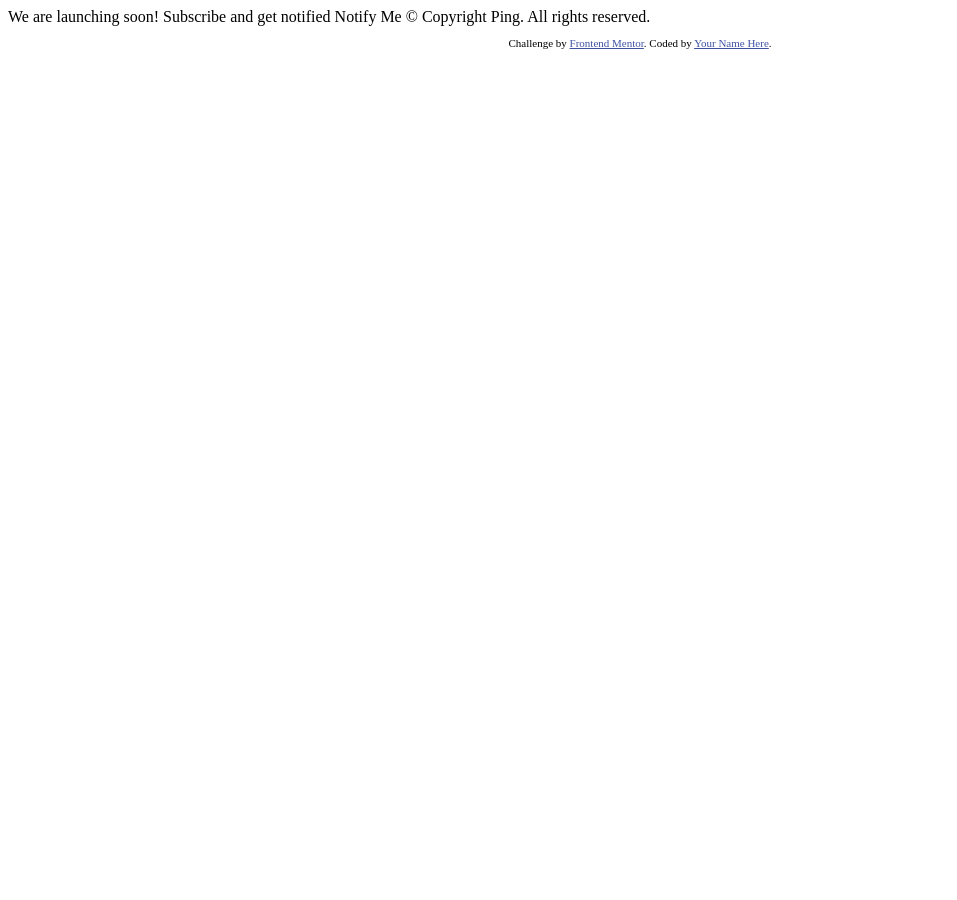
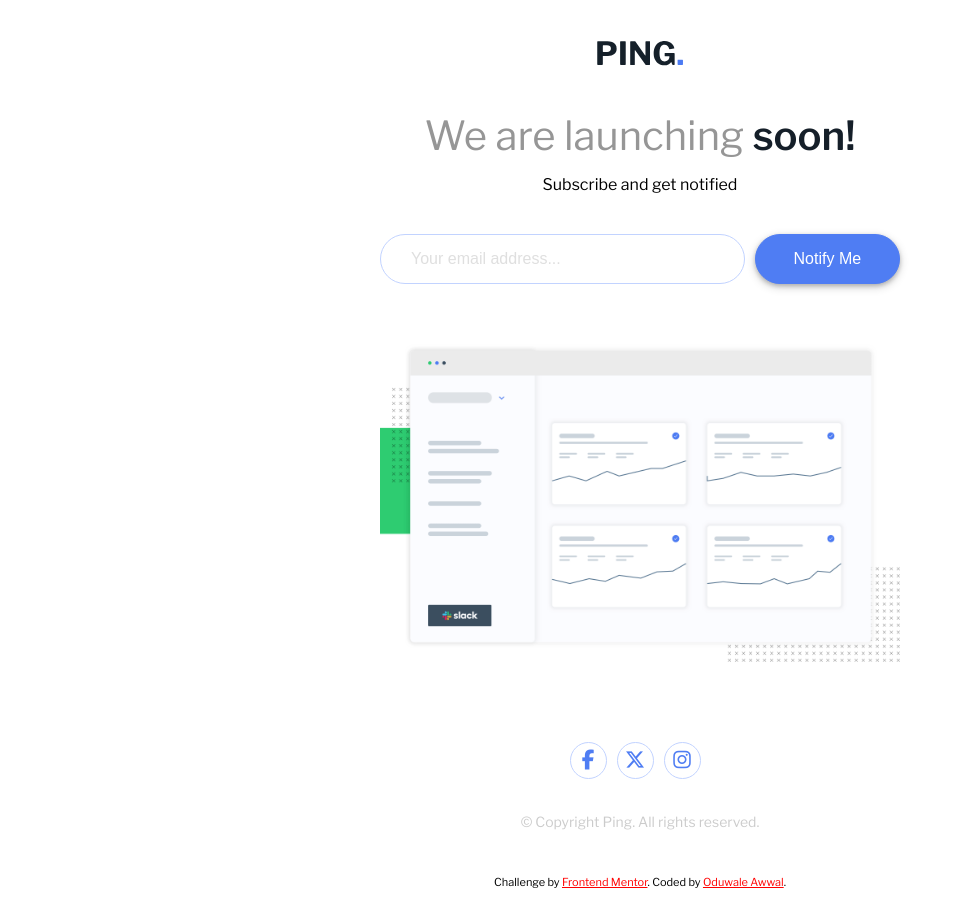
Before and after one commit to harwarl/CSS, a plain HTML site: page ping-coming-soon-page-master/index.html in a window 1280 px wide. Shown: the whole page, without its empty margins (0-957 px from the left). Before the commit the page ends 800 px from the top, so only its background shows below. Drawn offline with nearby package versions, Linux system fonts and the light colour scheme.

Commit message:
ping-coming-soon-page-master

```diff
--- a/ping-coming-soon-page-master/index.html
+++ b/ping-coming-soon-page-master/index.html
@@ -1,33 +1,76 @@
 <!DOCTYPE html>
 <html lang="en">
   <head>
-  <meta charset="UTF-8">
-  <meta name="viewport" content="width=device-width, initial-scale=1.0"> <!-- displays site properly based on user's device -->
+    <meta charset="UTF-8" />
+    <meta name="viewport" content="width=device-width, initial-scale=1.0" />
+    <!-- displays site properly based on user's device -->
 
-  <link rel="icon" type="image/png" sizes="32x32" href="./images/favicon-32x32.png">
-
+    <link
+      rel="icon"
+      type="image/png"
+      sizes="32x32"
+      href="./images/favicon-32x32.png"
+    />
+    <link rel="preconnect" href="https://fonts.googleapis.com" />
+    <link rel="preconnect" href="https://fonts.gstatic.com" crossorigin />
+    <link
+      href="https://fonts.googleapis.com/css2?family=Libre+Franklin:ital,wght@0,100..900;1,100..900&display=swap"
+      rel="stylesheet"
+    />
+    <link rel="stylesheet" href="./styles/index.css" />
+    <script
+      src="https://kit.fontawesome.com/d92138eee1.js"
+      crossorigin="anonymous"
+    ></script>
     <title>Frontend Mentor | Ping coming soon page</title>
 
     <!-- Feel free to remove these styles or customise in your own stylesheet 👍 -->
     <style>
-    .attribution { font-size: 11px; text-align: center; }
-    .attribution a { color: hsl(228, 45%, 44%); }
+      .attribution {
+        font-size: 11px;
+        text-align: center;
+      }
+      .attribution a {
+        color: red;
+      }
     </style>
   </head>
   <body>
-
-  We are launching soon!
-
-  Subscribe and get notified
-
-  Notify Me
-
-  &copy; Copyright Ping. All rights reserved.
-
+    <main class="main">
+      <div class="container">
+        <div class="container__image">
+          <img src="./images/logo.svg" alt="ping_logo" />
+        </div>
+        <h1 class="main__heading">We are launching <span>soon!</span></h1>
+        <h4 class="main__sub-heading">Subscribe and get notified</h4>
+        <form class="form" action="submit">
+          <input
+            type="text"
+            name="email"
+            id="email"
+            class="form__input"
+            placeholder="Your email address..."
+          />
+          <button class="btn form__btn" type="submit">Notify Me</button>
+          <p class="error__message"></p>
+        </form>
+        <div class="image__container">
+          <img src="./images/illustration-dashboard.png" alt="chart" />
+        </div>
+        <ul class="socials__container">
+          <li class="social"><i class="fa-brands fa-facebook-f"></i></li>
+          <li class="social"><i class="fa-brands fa-x-twitter"></i></li>
+          <li class="social"><i class="fa-brands fa-instagram"></i></li>
+        </ul>
+        <p>&copy; Copyright Ping. All rights reserved.</p>
+      </div>
+    </main>
     <footer>
       <p class="attribution">
-      Challenge by <a href="https://www.frontendmentor.io?ref=challenge" target="_blank">Frontend Mentor</a>.
-      Coded by <a href="#">Your Name Here</a>.
+        Challenge by
+        <a href="https://www.frontendmentor.io?ref=challenge" target="_blank"
+          >Frontend Mentor</a
+        >. Coded by <a href="#">Oduwale Awwal</a>.
       </p>
     </footer>
   </body>
--- /dev/null
+++ b/ping-coming-soon-page-master/styles/index.css
@@ -0,0 +1,192 @@
+:root {
+  --color-primary-blue: hsl(223, 87%, 63%);
+  --color-secondary-pale-blue: hsl(223, 100%, 88%);
+  --color-secondary-light-red: hsl(354, 100%, 66%);
+  --color-neutral-gray: hsl(0, 0%, 59%);
+  --color-neutral-very-dark-blue: hsl(209, 33%, 12%);
+  --color-bg: #ffffff;
+}
+
+body {
+  box-sizing: border-box;
+  margin: 0;
+  padding: 0;
+  background-color: var(--color-bg);
+  font-family: "Libre Franklin";
+  font-size: 20px;
+}
+
+.main {
+  width: 100%;
+  height: 80%;
+  display: flex;
+  align-items: center;
+  justify-content: center;
+}
+
+.container {
+  margin: 20px auto;
+  display: flex;
+  flex-direction: column;
+  align-items: center;
+  justify-content: center;
+}
+
+.container__image {
+  padding: 20px 0px 40px 0;
+}
+
+.main__heading {
+  color: var(--color-neutral-gray);
+  font-weight: 400;
+  padding: 0px;
+  margin: 0px;
+}
+
+span {
+  color: var(--color-neutral-very-dark-blue);
+  font-weight: 600;
+}
+
+.container > p {
+  font-size: 0.7em;
+  opacity: 0.2;
+}
+
+.main__heading,
+.main__sub-heading {
+  font-weight: 400;
+}
+
+.main__sub-heading {
+  margin: 15px 0px 40px 0px;
+  font-size: 0.8em;
+}
+
+.form {
+  display: flex;
+  justify-content: space-between;
+  justify-items: center;
+  width: 65vh;
+}
+
+.form__input {
+  flex-basis: 70%;
+  padding: 0px 20px;
+  margin-inline-end: 10px;
+  border-radius: 30px;
+  font-size: 0.8em;
+  border: 1px solid var(--color-secondary-pale-blue);
+}
+
+.form__input::placeholder {
+  color: var(--color-neutral-gray);
+  line-height: 34pt;
+  opacity: 0.3;
+  padding-left: 10px;
+}
+
+.form__btn {
+  flex-basis: 30%;
+  padding: 15px 30px;
+}
+
+.btn {
+  background-color: var(--color-primary-blue);
+  border: 1px solid var(--color-primary-blue);
+  color: var(--color-bg);
+  border-radius: 30px;
+  font-size: 0.8em;
+  box-shadow: 0 2px 4px 0 rgba(0, 0, 0, 0.2), 0 3px 10px 0 rgba(0, 0, 0, 0.19);
+  /* width: 10rem; */
+}
+
+.image__container {
+  margin: 60px 0;
+  display: flex;
+  justify-content: center;
+  align-items: center;
+}
+
+.image__container > img {
+  width: 65vh;
+}
+
+.socials__container {
+  display: flex;
+  padding: 0 80px;
+  list-style: none;
+  justify-content: flex-end;
+}
+
+.social {
+  height: 35px;
+  width: 35px;
+  display: flex;
+  margin-inline-end: 10px;
+  justify-content: center;
+  align-items: center;
+  border: 0.5px solid var(--color-secondary-pale-blue);
+  color: var(--color-primary-blue);
+  border-radius: 40px;
+  cursor: pointer;
+}
+
+@media (max-width: 620px) {
+  h1 {
+    font-size: 1.2em;
+  }
+
+  h4 {
+    font-size: 0.5em;
+  }
+
+  .form {
+    flex-direction: column;
+    justify-content: center;
+    align-items: center;
+    width: 80%;
+  }
+
+  .form__input {
+    padding: 15px 0px;
+    width: 90%;
+  }
+
+  .form__btn {
+    padding: 15px 0px;
+    width: 90%;
+  }
+
+  .form__input,
+  .form__btn {
+    margin: 10px 0;
+  }
+
+  .form__input::placeholder {
+    padding-left: 20px;
+  }
+
+  .container {
+    margin: 40px 0px 0px 0px;
+  }
+
+  .image__container {
+    margin: 5px 0px;
+  }
+
+  .image__container > img {
+    width: 80%;
+  }
+
+  .socials__container {
+    margin-top: 120px;
+    margin-bottom: 25px;
+  }
+
+  .social {
+    height: 30px;
+    width: 30px;
+    margin-inline-end: 20px;
+  }
+}
```
Also changed, not shown: 1 other file. Lines whose indentation alone changed are shown as unchanged.
